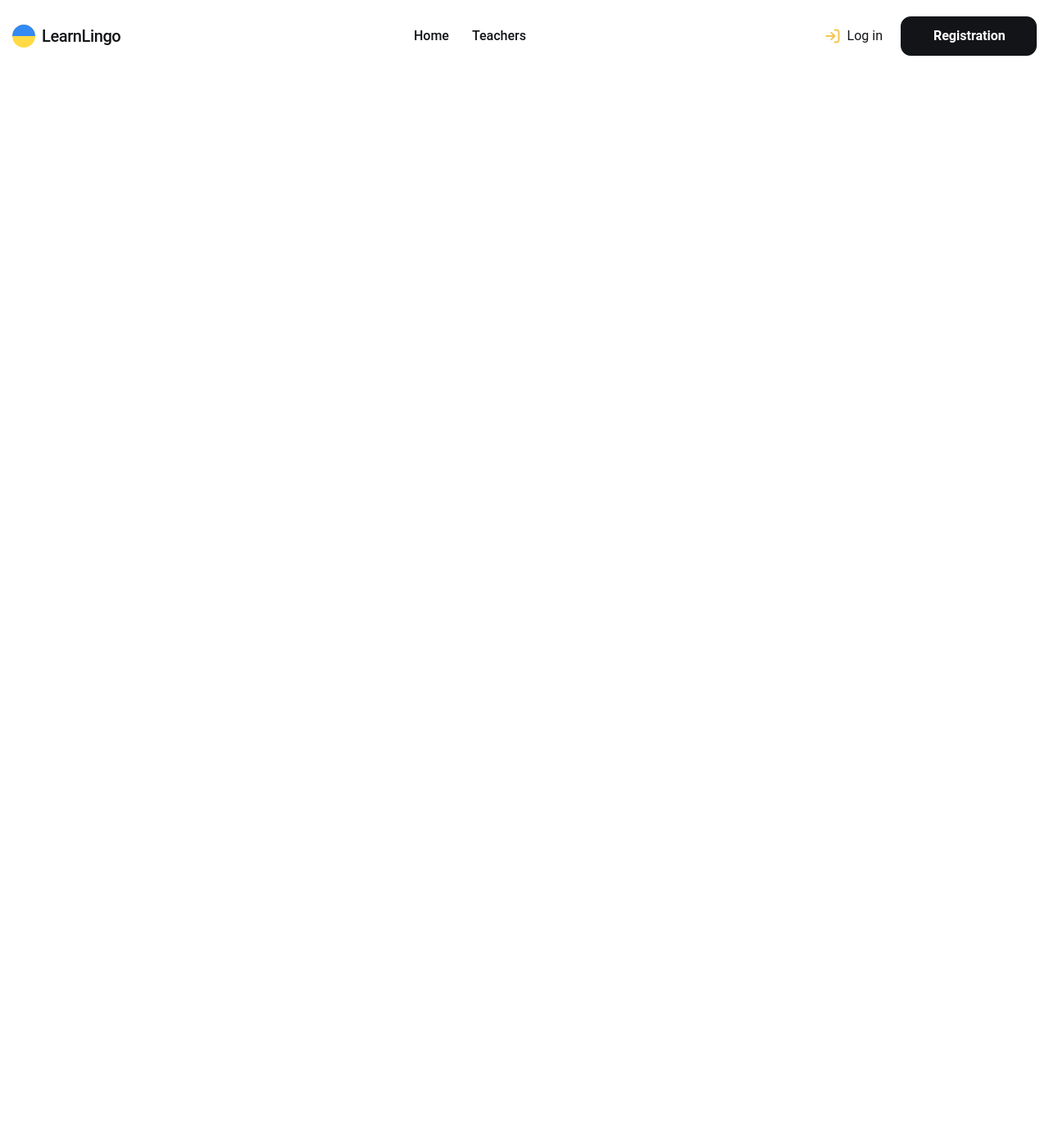
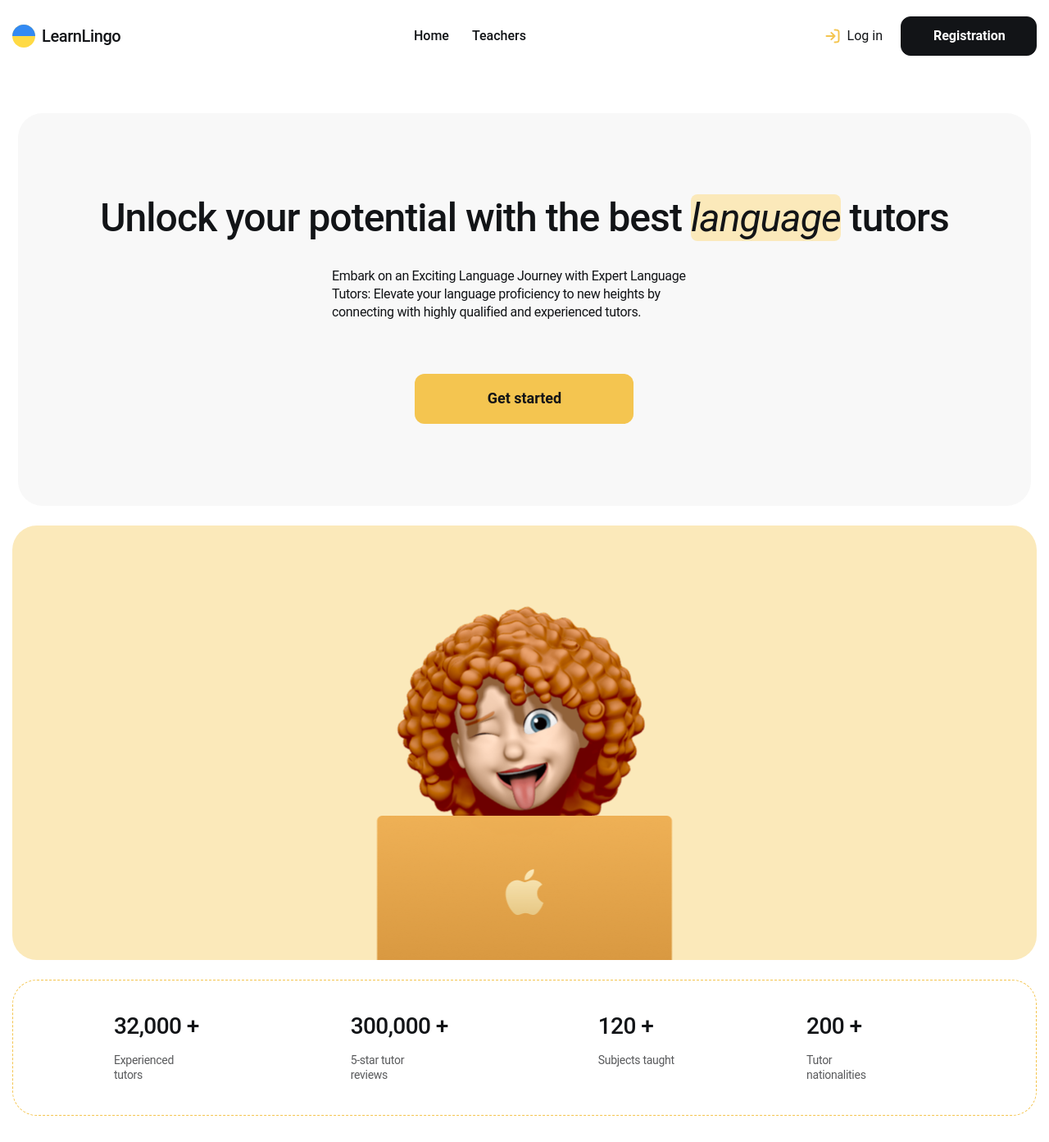
Before and after one commit to IvanGodPro24/learn-lingo, a React (Vite) app: page / in a window 1280 px wide. Shown: the whole page at 82% size. Before the commit the page ends 800 px from the top, so only its background shows below. Built offline with nearby package versions, Linux system fonts and the light colour scheme.

Commit message:
Add hero section

```diff
--- a/src/components/Header/Header.jsx
+++ b/src/components/Header/Header.jsx
@@ -7,7 +7,7 @@ import Container from "../Container/Container";
 const Header = () => {
   return (
     <Container>
-      <div className={css["main-container"]}>
+      <header className={css["main-container"]}>
         <div>
           <Link className={css.container}>
             <svg width="28" height="28">
@@ -17,14 +17,14 @@ const Header = () => {
           </Link>
         </div>
 
-        <div className={clsx(css.container, css["g-28"])}>
+        <nav className={clsx(css.container, css["g-28"])}>
           <NavLink to="/" className={css.link}>
             Home
           </NavLink>
           <NavLink to="/teachers" className={css.link}>
             Teachers
           </NavLink>
-        </div>
+        </nav>
 
         <div className={clsx(css.container, css["g-16"])}>
           <button className={css.burger}>
@@ -45,7 +45,7 @@ const Header = () => {
             Registration
           </button>
         </div>
-      </div>
+      </header>
     </Container>
   );
 };
--- a/src/components/Header/Header.module.css
+++ b/src/components/Header/Header.module.css
@@ -77,7 +77,7 @@
   fill: var(--yellow);
 }
 
-@media (max-width: 768px) {
+@media (max-width: 767px) {
   .logo-text,
   .register-btn,
   .log-in-btn {
--- /dev/null
+++ b/src/components/Hero/Hero.jsx
@@ -0,0 +1,61 @@
+import Container from "../Container/Container";
+import css from "./Hero.module.css";
+import avatar from "../../img/avatar.png";
+import mac from "../../img/mac-yellow.png";
+
+const Hero = () => {
+  return (
+    <section>
+      <Container>
+        <div className={css["external-container"]}>
+          <div className={css["hero-text-container"]}>
+            <h1 className={css.title}>
+              Unlock your potential with the best{" "}
+              <span className={css.span}>language</span> tutors
+            </h1>
+
+            <p className={css.text}>
+              Embark on an Exciting Language Journey with Expert Language
+              Tutors: Elevate your language proficiency to new heights by
+              connecting with highly qualified and experienced tutors.
+            </p>
+            <button type="button" className={css.btn}>
+              Get started
+            </button>
+          </div>
+
+          <div className={css["img-container"]}>
+            <img
+              src={avatar}
+              alt="avatar"
+              className={css["avatar-img"]}
+              width="339"
+            />
+            <img src={mac} alt="mac" className={css["mac-img"]} width="391" />
+          </div>
+        </div>
+
+        <ul className={css.list}>
+          <li className={css.item}>
+            <p className={css.number}>32,000 +</p>
+            <p className={css.stats}>Experienced tutors</p>
+          </li>
+          <li className={css.item}>
+            <p className={css.number}>300,000 + </p>
+            <p className={css.stats}>5-star tutor reviews</p>
+          </li>
+          <li className={css.item}>
+            <p className={css.number}>120 +</p>
+            <p className={css.stats}>Subjects taught</p>
+          </li>
+          <li className={css.item}>
+            <p className={css.number}>200 +</p>
+            <p className={css.stats}>Tutor nationalities</p>
+          </li>
+        </ul>
+      </Container>
+    </section>
+  );
+};
+
+export default Hero;
--- /dev/null
+++ b/src/components/Hero/Hero.module.css
@@ -0,0 +1,180 @@
+.external-container {
+  display: flex;
+  justify-content: center;
+  align-items: center;
+  gap: 24px;
+  flex-wrap: wrap;
+
+  margin-bottom: 24px;
+}
+
+.hero-text-container {
+  max-width: 720px;
+  min-height: 530px;
+
+  border-radius: 30px;
+  background: #f8f8f8;
+
+  padding: 98px 108px 98px 64px;
+}
+
+.title {
+  font-weight: 500;
+  font-size: 48px;
+  line-height: 1.16667;
+  letter-spacing: -0.02em;
+  color: #121417;
+
+  margin-bottom: 32px;
+}
+
+.span {
+  font-style: italic;
+  font-weight: 400;
+
+  background-color: var(--light-yellow);
+  border-radius: 8px;
+}
+
+.text {
+  max-width: 470px;
+  line-height: 1.375;
+  letter-spacing: -0.02em;
+  margin-bottom: 64px;
+}
+
+.btn {
+  min-width: 267px;
+  padding: 16px 88px;
+  border-radius: 12px;
+
+  background: var(--yellow);
+
+  font-weight: 700;
+  font-size: 18px;
+  line-height: 1.6;
+
+  transition: background 250ms cubic-bezier(0.4, 0, 0.2, 1);
+}
+
+.btn:hover,
+.btn:focus {
+  background: var(--light-yellow);
+}
+
+.img-container {
+  position: relative;
+  min-width: 568px;
+  min-height: 530px;
+  border-radius: 30px;
+
+  background: var(--light-yellow);
+}
+
+.avatar-img {
+  position: absolute;
+  left: 50%;
+  bottom: 60%;
+  transform: translate(-50%, 60%);
+}
+
+.mac-img {
+  position: absolute;
+  left: 50%;
+  bottom: 0;
+  transform: translate(-50%);
+}
+
+.list {
+  display: flex;
+  gap: 100px;
+  justify-content: center;
+  align-items: center;
+
+  border: 1.5px dashed var(--yellow);
+  border-radius: 30px;
+  padding: 40px 123px;
+
+  margin-bottom: 32px;
+}
+
+.item {
+  display: flex;
+  align-items: center;
+  flex-wrap: wrap;
+  gap: 16px;
+}
+
+.number {
+  font-weight: 500;
+  font-size: 28px;
+  line-height: 1.14;
+  letter-spacing: -0.02em;
+}
+
+.stats {
+  max-width: 96px;
+  font-size: 14px;
+  line-height: 1.29;
+  letter-spacing: -0.02em;
+  color: rgba(18, 20, 23, 0.7);
+}
+
+@media (max-width: 1439px) {
+  .hero-text-container {
+    max-width: 100%;
+    min-height: 100%;
+
+    margin-top: 50px;
+
+    padding: 100px;
+  }
+
+  .text {
+    margin-left: auto;
+    margin-right: auto;
+  }
+
+  .btn {
+    display: block;
+    margin: 0 auto;
+  }
+
+  .img-container {
+    min-width: 100%;
+  }
+
+  .list {
+    align-items: baseline;
+  }
+}
+
+@media (max-width: 1279px) {
+  .list {
+    flex-direction: column;
+  }
+
+  .number {
+    font-size: 42px;
+  }
+
+  .stats {
+    max-width: 100%;
+    font-size: 28px;
+  }
+}
+
+@media (max-width: 767px) {
+  .hero-text-container {
+    padding: 50px 20px;
+  }
+
+  .btn {
+    min-width: 235px;
+    padding: 16px 70px;
+  }
+
+  .list {
+    padding: 38px 50px;
+  }
+}
--- a/src/pages/HomePage/HomePage.jsx
+++ b/src/pages/HomePage/HomePage.jsx
@@ -1,7 +1,13 @@
 import Header from "../../components/Header/Header";
+import Hero from "../../components/Hero/Hero";
 
 const HomePage = () => {
-  return <Header />;
+  return (
+    <>
+      <Header />
+      <Hero />
+    </>
+  );
 };
 
 export default HomePage;
```
